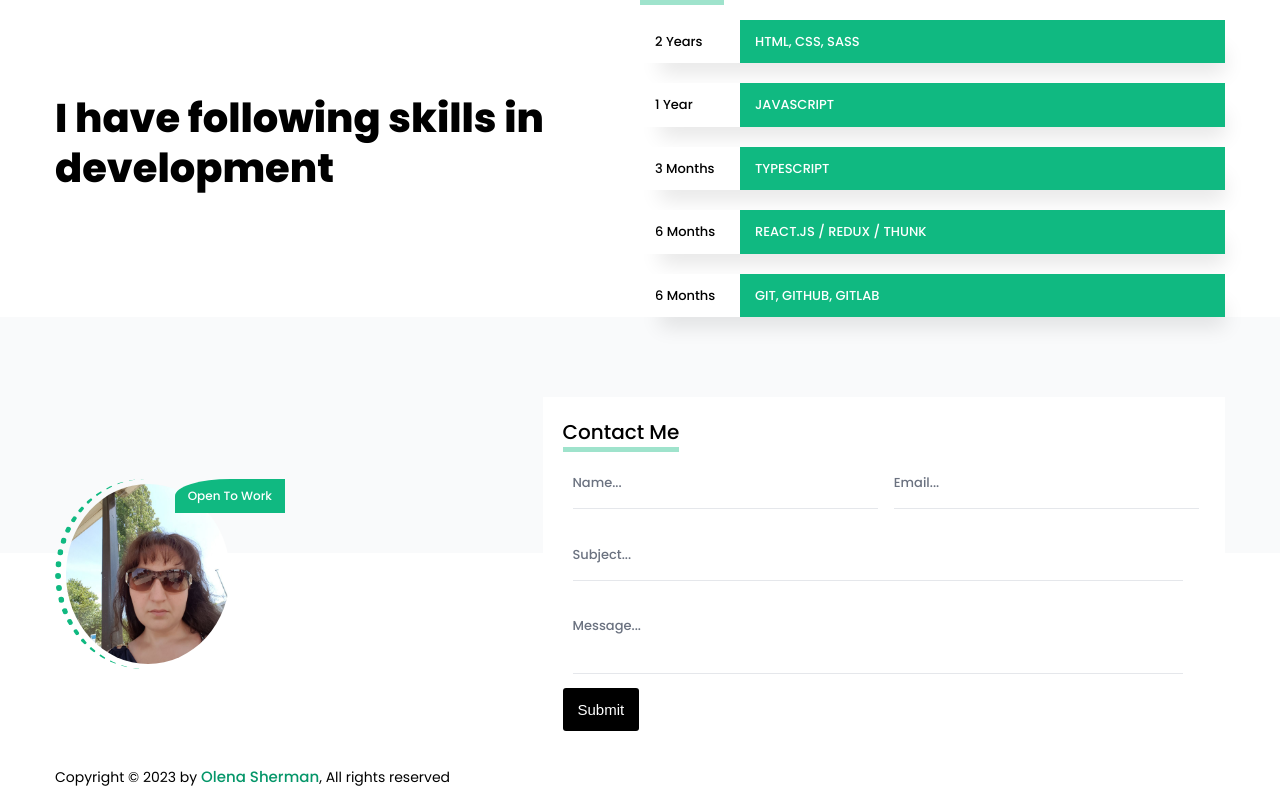
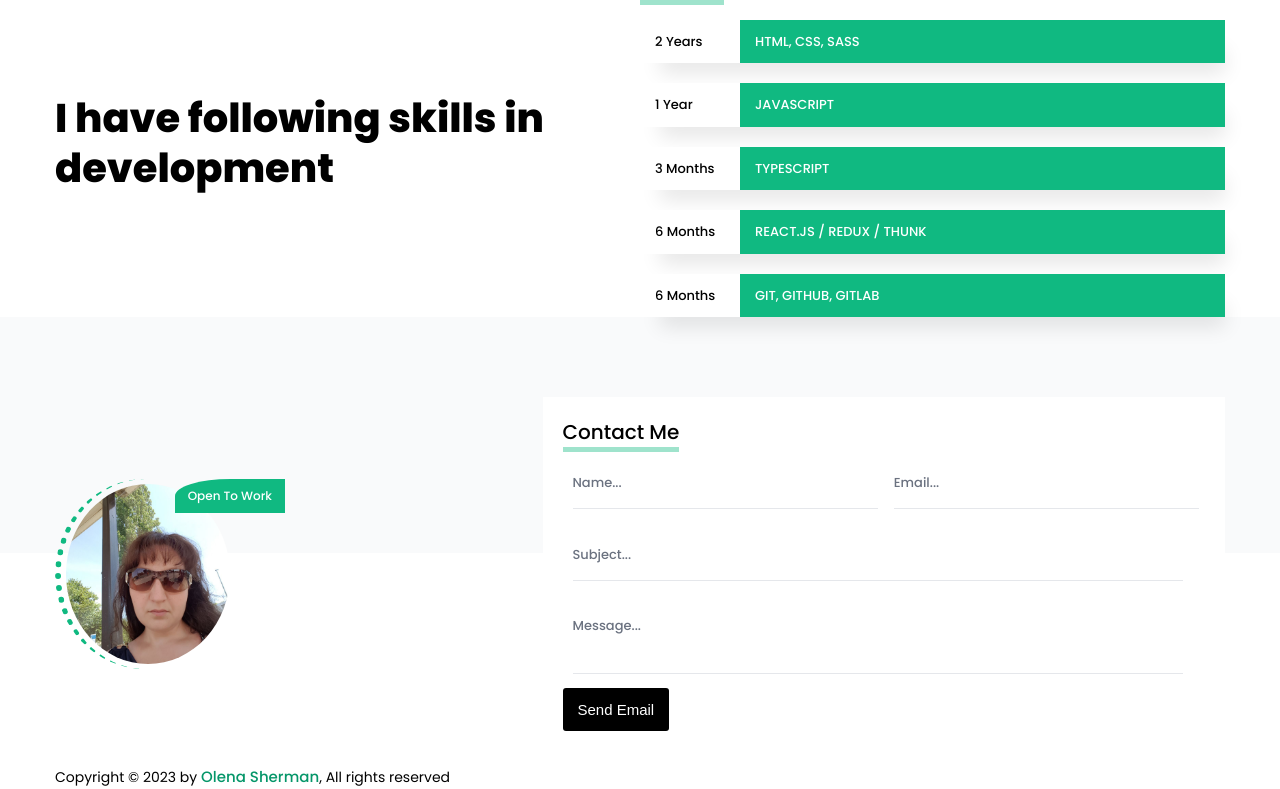
Before and after one commit to lena-karen/MyPortfolioFE, a React (Create React App) app: page / in a window 1280 px wide. Shown: the part 2265-3054 px from the top of the page. Built offline with nearby package versions, Linux system fonts and the light colour scheme.

Commit message:
sendbutton changed

```diff
--- a/src/components/Form/Form.jsx
+++ b/src/components/Form/Form.jsx
@@ -67,6 +67,7 @@ export default function Form() {
 				<input
 					type="submit"
 					className = 'btn btn-dark'
+					value='Send email'
 				/>
 			</div>
 		</div>
```
